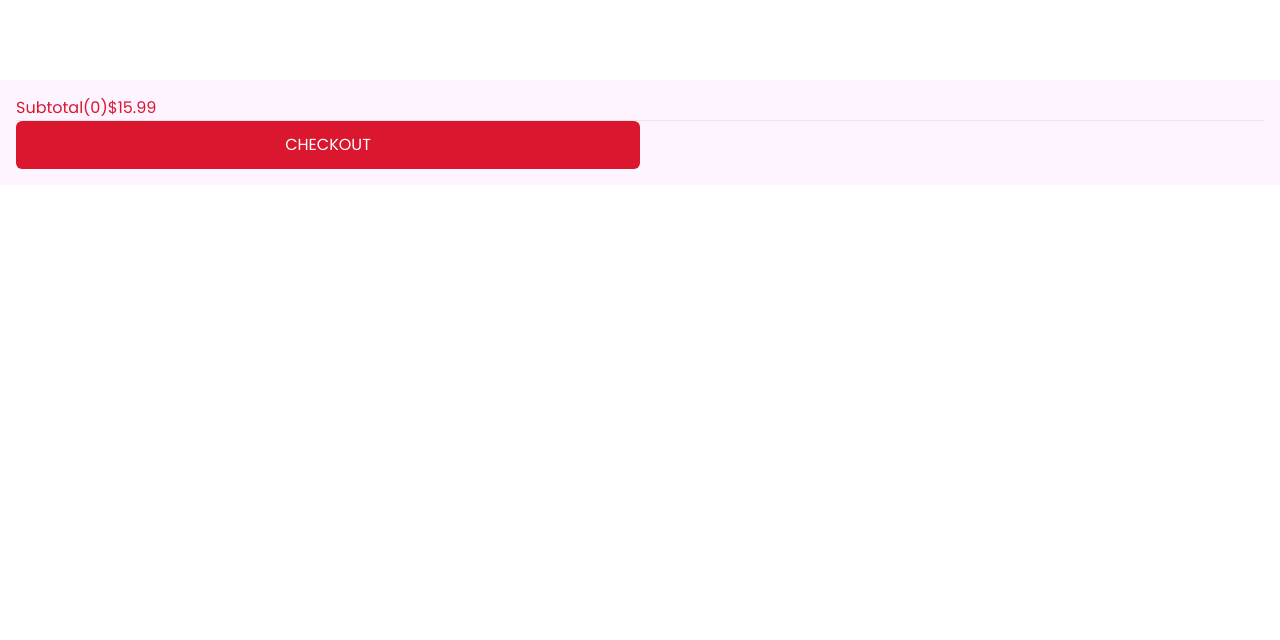
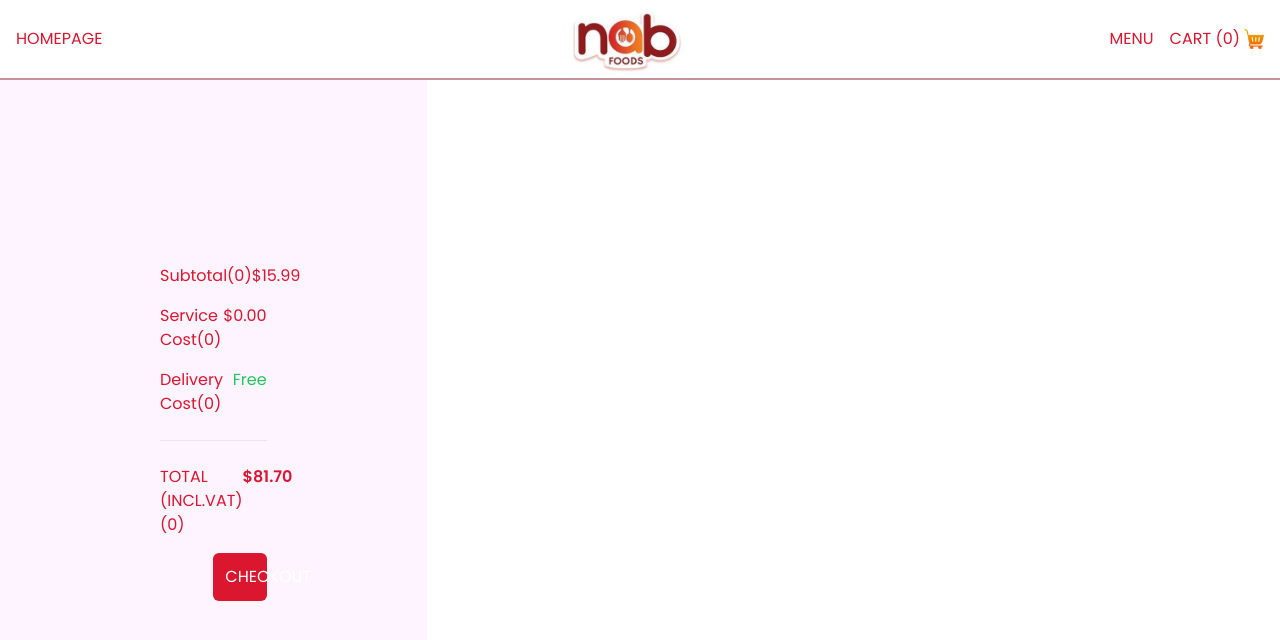
Before and after one commit to NABFoods/NAB_Foods, a React app: page /cart in a window 1280 px wide. Shown: the top 640 px of the page. Built offline with nearby package versions, Linux system fonts and the light colour scheme.

Commit message:
Updating TailWind

```diff
--- a/src/client/cart/Cart.tsx
+++ b/src/client/cart/Cart.tsx
@@ -48,29 +48,43 @@
   // const checkoutState = useAppSelector((state) => state.cart.checkoutState);
 
   return (
-    <div className='mt-20 flex flex-col text-[#DB162F] '>
+    <div className='mt-20 h-[calc(100vh-6rem)] md:h-calc(100vh-9rem)] flex flex-col text-[#DB162F] lg:flex-row'>
       {Object.entries(items).map((item, idx) => (
-        <div className='h-1/2 p-4' key={idx}>
-          <div>
+        // Products Container
+        <div className='h-1/2 p-4 flex flex-col justify-center overflow-scroll lg:h-full lg:w-2/3 2xl:w-1/2 lg:px-20 xl:px-40' key={idx}>
+          <div className="flex items-center justify-between mb-4">
             <img src={icon} alt='' width={100} height={100} />
             <div>
-              <h1>Product: {item[0]} </h1>
+              <h1 className="uppercase text-xl font-bold">Product: {item[0]} </h1>
               <span>Quantity {item[1]}</span>
-              <h2>$15.99</h2>
-              <button>X</button>
             </div>
+              <h2 className="font-bold">$15.99</h2>
+              <button className="cursor-pointer">X</button>
           </div>
         </div>
       ))}
-      <div className='h-1/2 p-4 bg-fuchsia-50'>
-        <div>
+      {/* Payments Container */}
+      <div className='h-1/2 p-4 bg-fuchsia-50 flex flex-col gap-4 justify-center lg:h-full lg:w-1/3 2xl:w-1/2 lg:px-20 xl:px-40 2xl:text-xl 2xl:gap-6' >
+        <div className= "flex justify-between">
           <span>Subtotal({quantity})</span>
           <span>$15.99</span>
         </div>
-        <hr />
+        <div className= "flex justify-between">
+          <span>Service Cost({quantity})</span>
+          <span>$0.00</span>
+        </div>
+        <div className= "flex justify-between">
+          <span>Delivery Cost({quantity})</span>
+          <span className='text-green-500'>Free</span>
+        </div>
+        <hr className="my-2"/>
+        <div className= "flex justify-between">
+          <span>TOTAL (INCL.VAT)({quantity})</span>
+          <span className="font-bold">$81.70</span>
+        </div>
         <button
           onClick={makePayment}
-          className='bg-[#DB162F] text-white p-3 rounded-md w-1/2'
+          className='bg-[#DB162F] text-white p-3 rounded-md w-1/2 self-end'
         >
           CHECKOUT
         </button>
--- a/src/client/index.tsx
+++ b/src/client/index.tsx
@@ -19,7 +19,7 @@
   <React.StrictMode>
     <Provider store={store}>
       <BrowserRouter>
-      {/* <TaskBar /> */}
+      <TaskBar />
         <Routes>
           <Route path='/' element={<Home />} />
           <Route path='/orders' element={<Orders />} />
```
